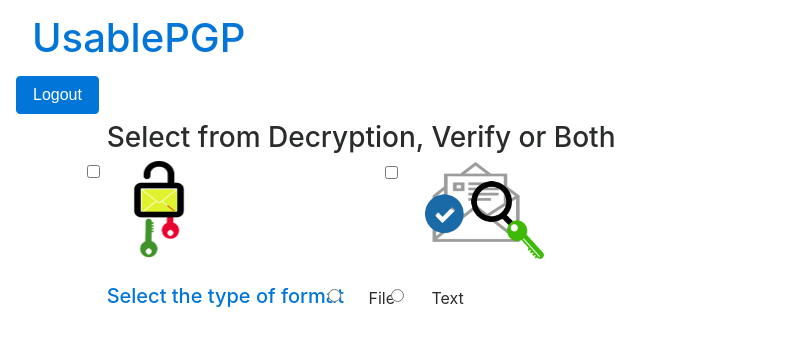
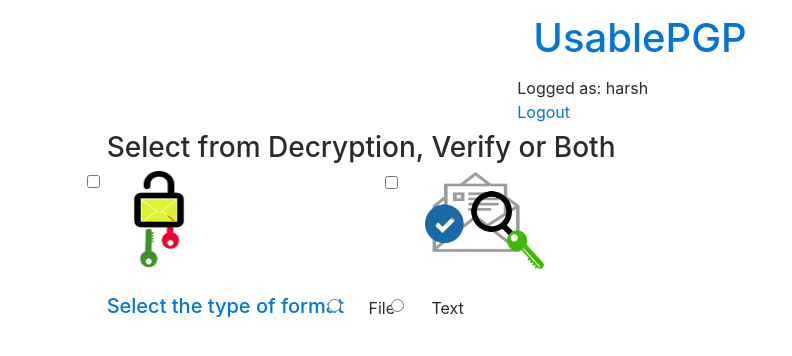
Before and after one commit to maulikchevli/UsablePGP, a Flask app: page /dec_veri in a window 1280 px wide. Shown: the top 356 px of the page, without its empty margins (0-792 px from the left). Run offline with Flask 2, Linux system fonts and the light colour scheme; a user stored in the database is signed in; parts of the project's set-up code (start-up, migrations or seed data) failed here and were passed over; some libraries are stand-ins or nearby versions.

Commit message:
Add multi login

```diff
--- a/app/templates/layout.html
+++ b/app/templates/layout.html
@@ -13,13 +13,18 @@
     </head>
     <body>
         <nav class="navbar navbar-light bg-light">
-            <span class="navbar navbar-light h1 text-primary">UsablePGP</span>
-            {% if users|length %}
-                {% set username = users[0] %}
-                <a href="{{ url_for('login',username=username) }} "><button class="btn btn-primary">Login</button></a>
-            {% else %}
-                <a href="{{ url_for('logout') }} "><button class="btn btn-primary">Logout</button></a>
-            {% endif %}
+            <div class="container-fluid">
+                <div class="navbar-header">
+                    <span class="navbar navbar-light h1 text-primary">UsablePGP</span>
+                </div>
+
+                <ul class="nav navbar-nav">
+                    {% if session['username'] %}
+                    <li>Logged as: <a>{{ session['username'] }}</a></li>
+                    <li><a href="{{ url_for('logout') }} ">Logout</a></li>
+                    {% endif %}
+                </ul>
+            </div>
         </nav>
         <div class="fluid-container">
             {% block body %}
```
Also changed, not shown: app/templates/index.html (+9 -1 lines).
